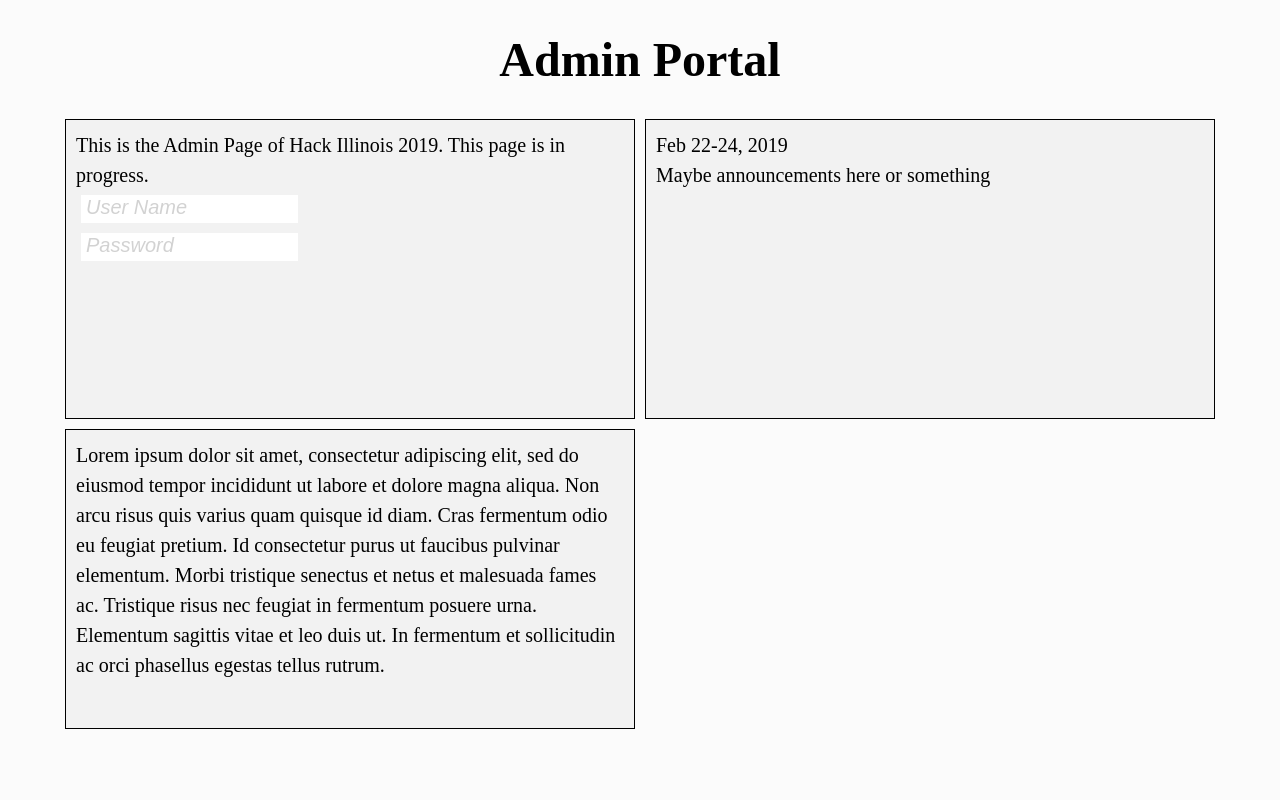
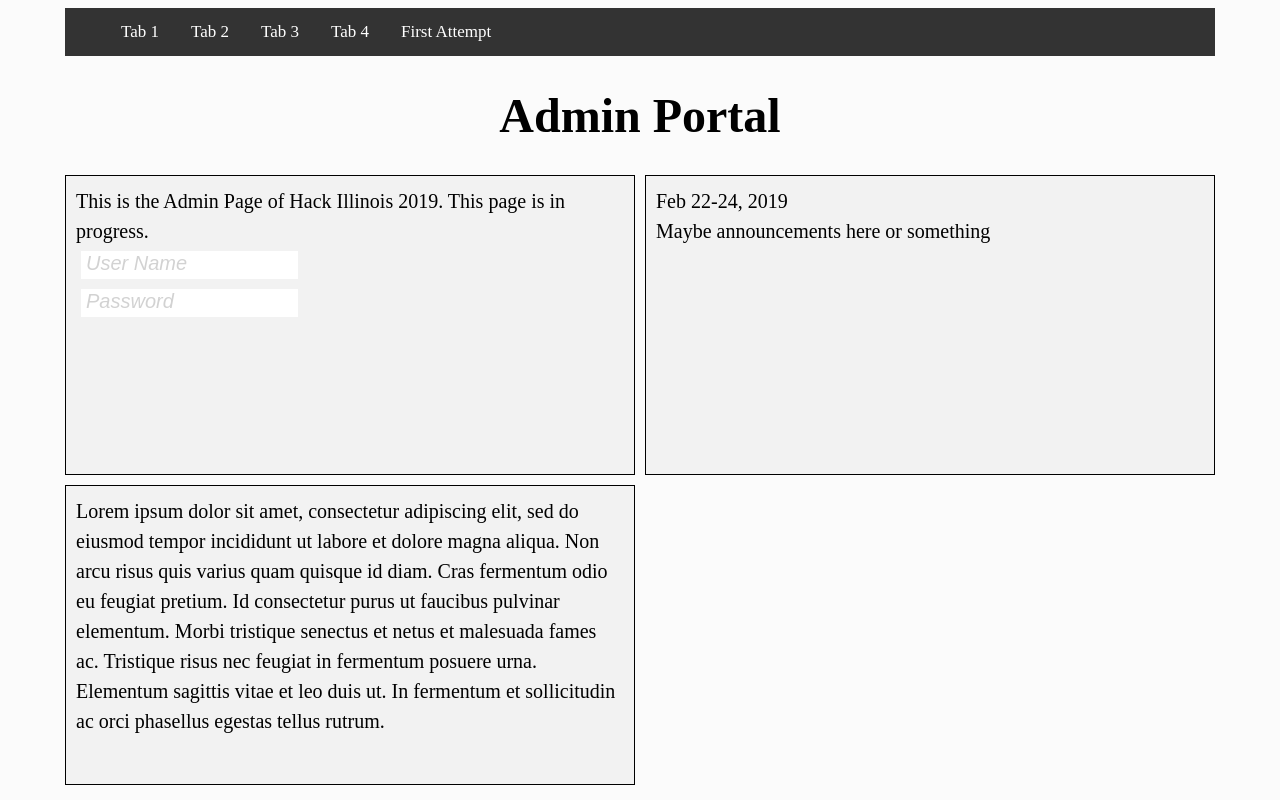
Before and after one commit to HackIllinois/admin-site, a React (Create React App) app: page / in a window 1280 px wide. Built offline with nearby package versions, Linux system fonts and the light colour scheme.

Commit message:
Added React-Tabs in a Top Nav bar

```diff
--- a/package.json
+++ b/package.json
@@ -7,6 +7,7 @@
     "react-dom": "^16.4.1",
     "react-redux": "^5.0.7",
     "react-scripts": "1.1.4",
+    "react-tabs": "^2.3.0",
     "redux": "^4.0.0"
   },
   "scripts": {
--- a/src/App.js
+++ b/src/App.js
@@ -1,11 +1,32 @@
 import React, { Component } from 'react';
+import { Tab, Tabs, TabList, TabPanel } from 'react-tabs';
 
 import './styles.css';
+
 
 class App extends Component {
   render() {
     return (
       <div className="App">
+
+        <div className="topnav sticky">
+          <Tabs>
+            <TabList>
+              <Tab>Tab 1</Tab>
+              <Tab>Tab 2</Tab>
+              <Tab>Tab 3</Tab>
+              <Tab>Tab 4</Tab>
+            </TabList>
+
+            <TabPanel>First Attempt</TabPanel>
+            <TabPanel>At using React-Tabs</TabPanel>
+            <TabPanel>Also in a nav bar</TabPanel>
+            <TabPanel>With CSS</TabPanel>
+          </Tabs>
+
+        </div>
+
+
         <h1 className="admin-Header">Admin Portal</h1>
 
         <div className="div-List grid">
--- a/src/styles.css
+++ b/src/styles.css
@@ -2,6 +2,7 @@
     text-align: center;
     font-size: 3em;
 }
+
 
 .App{
     max-width: 1150px;
@@ -45,6 +46,40 @@
     box-sizing: border-box;
 }
 
+.sticky {
+    position: sticky;
+    top: 0;
+}
+
+.topnav {
+    overflow: hidden;
+    background-color: #333;
+}
+
+.react-tabs__tab-panel, .react-tabs__tab{
+    float: left;
+    color: white;
+    font-size: 17px;
+}
+
+.react-tabs__tab-panel--selected{
+    padding: 14px 16px;
+}
+
+.react-tabs__tab{
+    list-style: none;
+    padding: 14px 16px;
+}
+
+.react-tabs__tab:hover {
+    background-color: #d2d2d2;
+    color: black;
+}
+
+.react-tabs__tab-list{
+    margin: 0;
+}
+
 html{
     min-width: 1000px;
     background-color: #fbfbfb;
```
